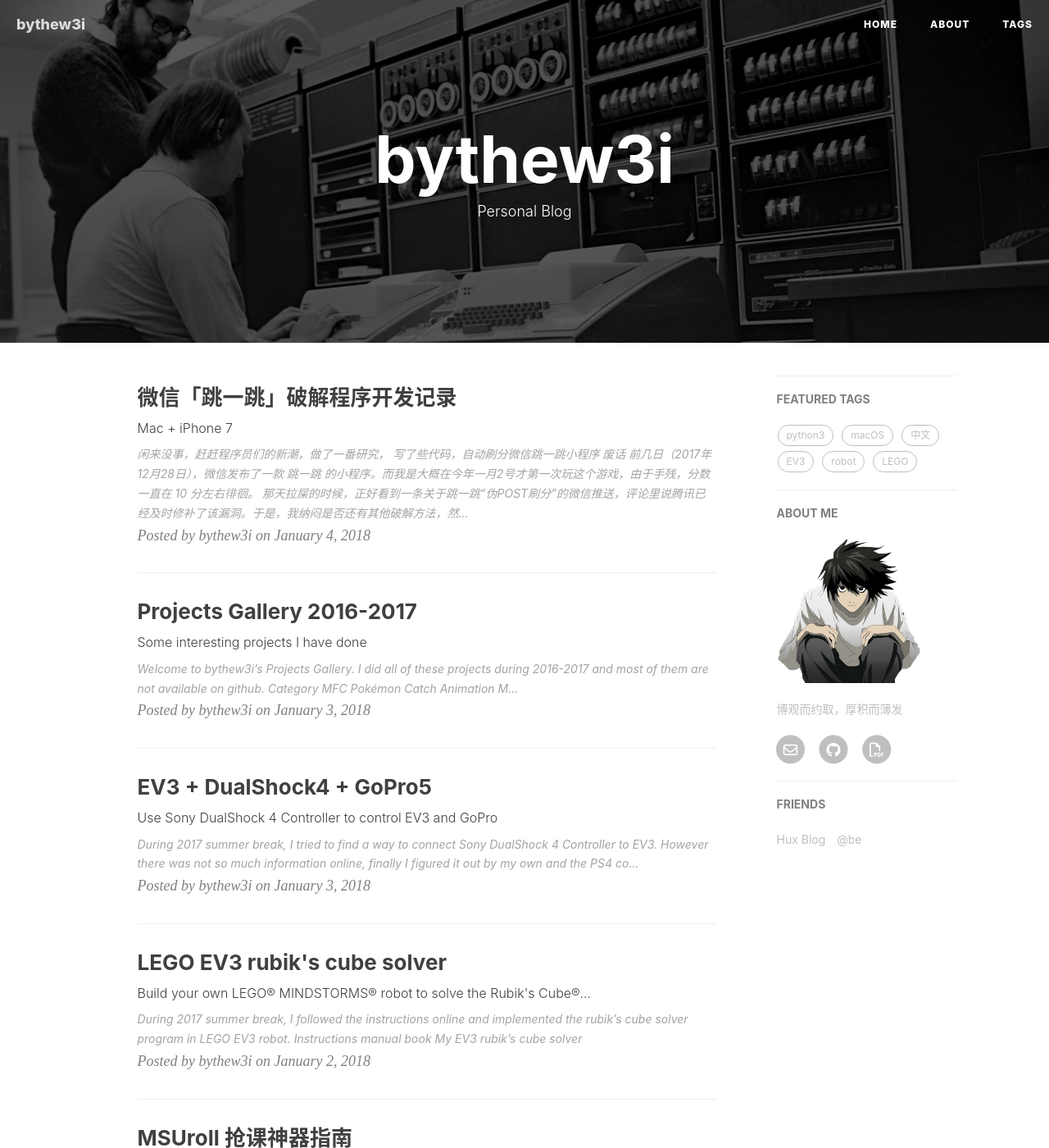
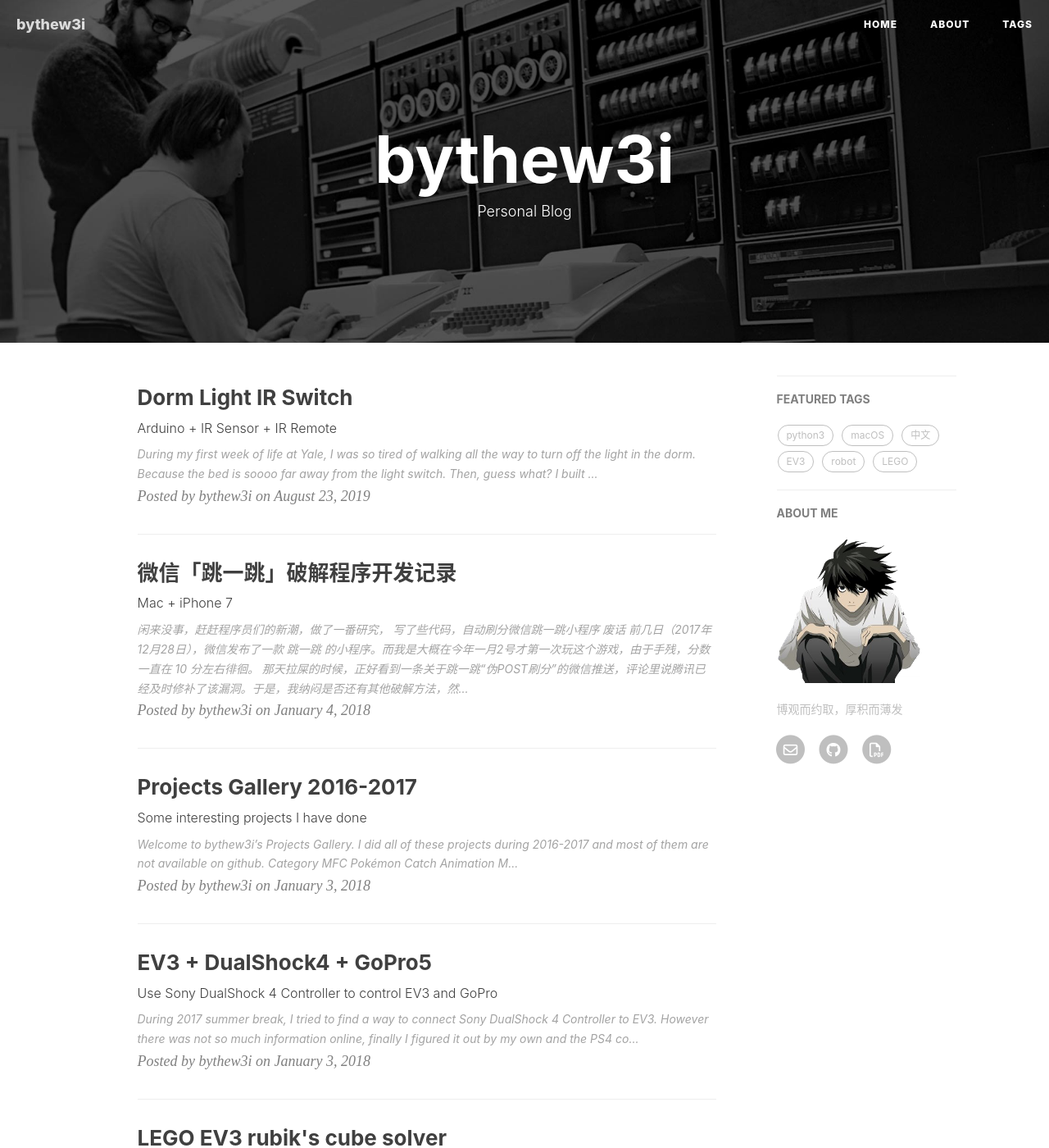
Before and after one commit to by-the-w3i/by-the-w3i.github.io, a Jekyll site: the page built from index.html, in a window 1280 px wide and 1400 px high. Shown: the whole window at 82% size. Built offline with Jekyll 4.4.1, drawn with Linux system fonts in a browser that asks for light colours; nearby versions of some CDN libraries; the list of posts is cut into pages by our own code; comment, search, counter and statistics services are not loaded.

Commit message:
Add a new post

```diff
--- a/404.html
+++ b/404.html
@@ -1,7 +1,7 @@
 ---
 layout: default
 description: "Welcome to Middle of Nowhere :("
-header-img: "img/general/404_page.gif"
+header-img: "img/general/404.jpeg"
 permalink: /404.html
 ---
 
--- a/_config.yml
+++ b/_config.yml
@@ -77,12 +77,12 @@ featured-condition-size: 1              # A tag will be featured if the size of
 
 
 # Friends
-friends: [
-    {
-        title: "Hux Blog",
-        href: "http://huangxuan.me"
-    },{
-        title: "@be",
-        href: "https://atbe.me"
-    }
-]
+# friends: [
+#     {
+#         title: "Hux Blog",
+#         href: "http://huangxuan.me"
+#     },{
+#         title: "@be",
+#         href: "https://atbe.me"
+#     }
+# ]
--- /dev/null
+++ b/_posts/2019-08-23-LightSwitch.md
@@ -0,0 +1,30 @@
+---
+layout:     post
+title:      "Dorm Light IR Switch"
+subtitle:   "Arduino + IR Sensor + IR Remote"
+author:     "bythew3i"
+header-img: "img/post/20190823/cube.png"
+tags:
+    - Arduino
+    - robot
+    - sensor
+---
+
+> During my first week of life at Yale, I was so tired of walking all the way to turn off the light in the dorm. Because the bed is soooo far away from the light switch. Then, guess what? I built a remote switch!!! :tada::tada::tada:
+
+oh! by the way, you can not find my dorm... because it is 404...hahaha
+<img src="/img/404.jpeg" alt="404" width="80%">
+
+### Brainstorming
+My initial plan was using `bluetooth`. But it might be time-consuming to write a interface for the front end for iPhone. Another alternative is using PS4 controller to connect the Arduino, but I felt it was such a waste on PS4 controller.
+
+Then I think the optimal plan is `IOT` (Internet of Things) by `Wi-Fi` or `Ethernet` port. By setting up a server, I can control the light switch on web in any device. But bad news is that the Ethernet port seems broken in my dorm. I called the Yale IT service, I was told I can not set up my own server in dorm.
+
+Finally, I realized I can set up a remote control with IR components. So I used `arduino`, `IR sensor` and `IR remote` to build a light switch . Check out the video below...
+
+
+#### Showcase
+<iframe src="https://www.youtube.com/watch?v=QKVqRtLmnKw" frameborder="0" gesture="media" allow="encrypted-media" allowfullscreen></iframe>
+
+
+---
```
Also changed, not shown: img/404.jpeg (added), img/general/favicon.ico, img/general/logo.png (added), img/post/20190823/IR_arduino.png (added), 1 other file.
